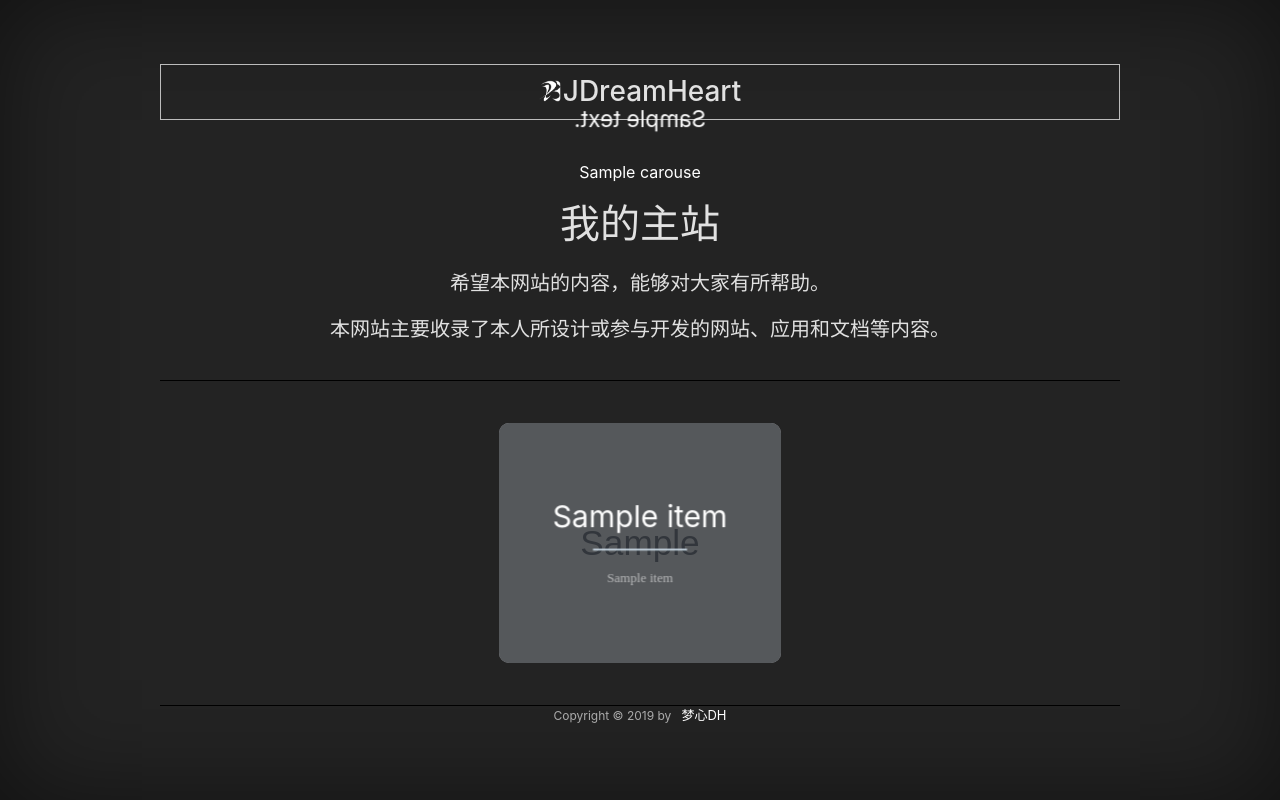
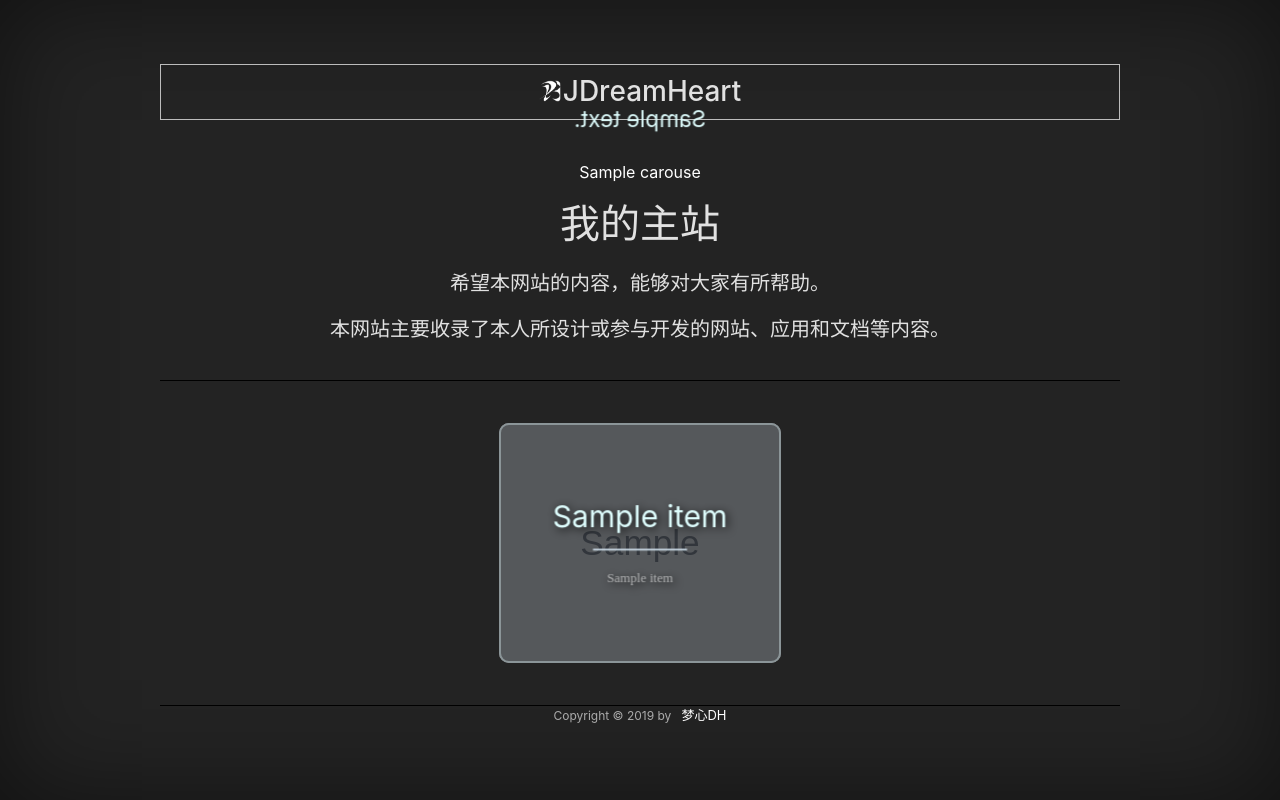
Before and after one commit to dzjh-web/weblist, a Django app: page / in a window 1280 px wide. Run offline with Django 3.2, Linux system fonts and the light colour scheme; tables that the repository leaves empty hold one stand-in row (values such as "Sample post"); grey boxes marked "Sample" are stand-in pictures; some libraries are stand-ins or nearby versions.

Commit message:
refactor:更新首页样式

```diff
--- a/assets/static/css/home.css
+++ b/assets/static/css/home.css
@@ -134,14 +134,8 @@ body{
 	min-height: 240px;
 	height: auto;
 	border-radius: 10px;
-	color: #FFFFFF;
+	color: lightcyan;
 	font-size: 24px;
-}
-.col-container-back{
-	background: #CEDCE7;
-	background: -webkit-linear-gradient(45deg,  #CEDCE7 0%,#596A72 100%);
-	background: -o-linear-gradient(45deg,  #CEDCE7 0%,#596A72 100%);
-	background: linear-gradient(45deg,  #CEDCE7 0%,#596A72 100%);
 }
 .col-container-front:after{
 	position: absolute;
@@ -154,6 +148,7 @@ body{
 	display: block;
 	opacity: .6;
 	background-color: #000000;
+	border: 2px rgba(224,255,255,0.4) solid;
 	-webkit-backface-visibility: hidden;
 			backface-visibility: hidden;
 	border-radius: 10px;
@@ -171,6 +166,10 @@ body{
 	top: 0;
 	left: 0;
 	width: 100%;
+	background: #CEDCE7;
+	background: -webkit-linear-gradient(45deg,  #CEDCE7 0%,#596A72 100%);
+	background: -o-linear-gradient(45deg,  #CEDCE7 0%,#596A72 100%);
+	background: linear-gradient(45deg,  #CEDCE7 0%,#596A72 100%);
 }
 .col-container-inner{
 	-webkit-transform: translateY(-50%) translateZ(60px) scale(0.94);
@@ -215,6 +214,7 @@ body{
   font-size: 32px;
   margin-bottom: 20px;
   position: relative;
+  text-shadow:2px 2px 10px black;
 }
 .col-container-front .col-container-inner p:after{
   content: '';
@@ -232,6 +232,7 @@ body{
   color: rgba(255,255,255,0.6);
   font-family: 'Montserrat';
   font-weight: 300;
+  text-shadow:2px 2px 10px black;
 }
 @media screen and (max-width: 1024px){
   .content-col{
--- a/template/home.html
+++ b/template/home.html
@@ -46,7 +46,7 @@
 							{% for webInfo in webList %}
 							<div class="content-col" ontouchstart="this.classList.toggle('hover');">
 								<a href="{{ webInfo.url }}" class="col-container center-block">
-									<div class="col-container-front" style="background-image:url({{ webInfo.thumbnail }});">
+									<div class="col-container-front" style="background-color: #E1E1E1; background-image:url({{ webInfo.thumbnail }});">
 										<div class="col-container-inner">
 											<p>{{ webInfo.name }}</p>
 											<span style="font-size: 14px;">{{ webInfo.title }}</span>
```
